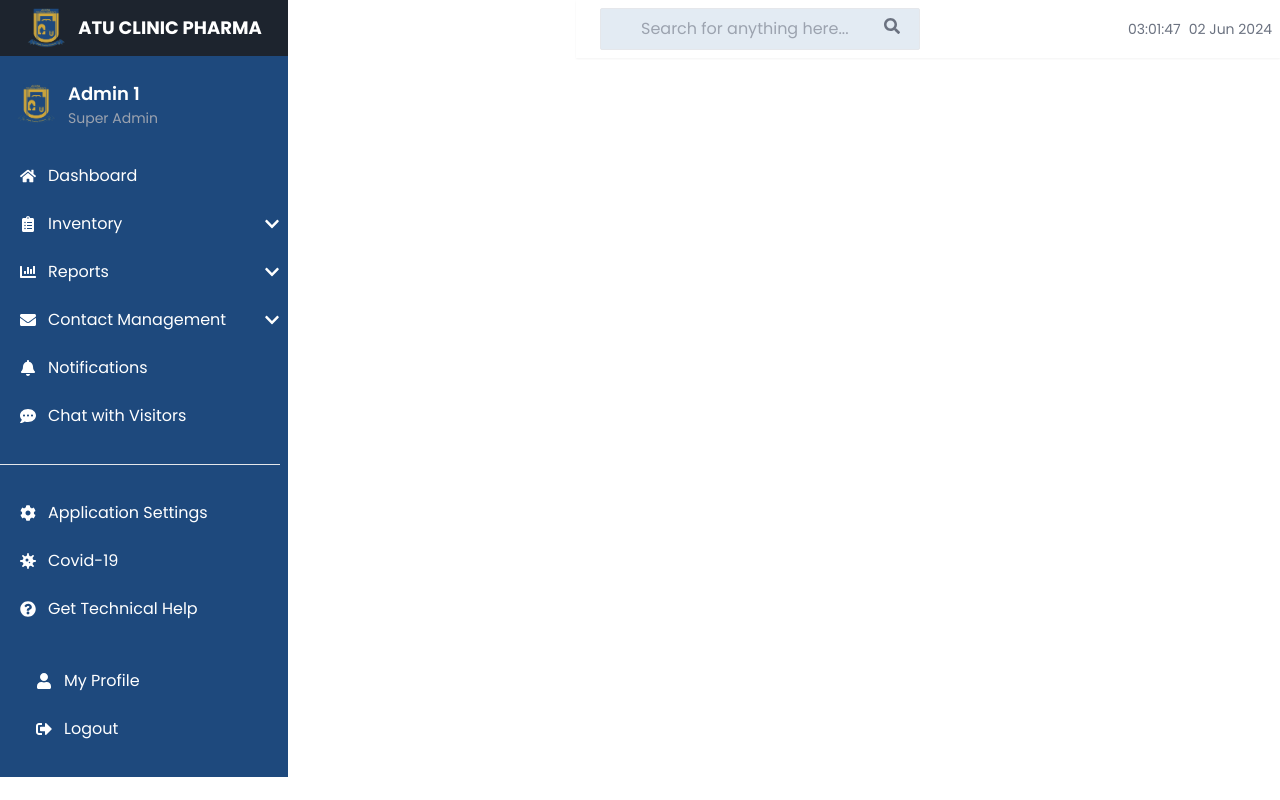
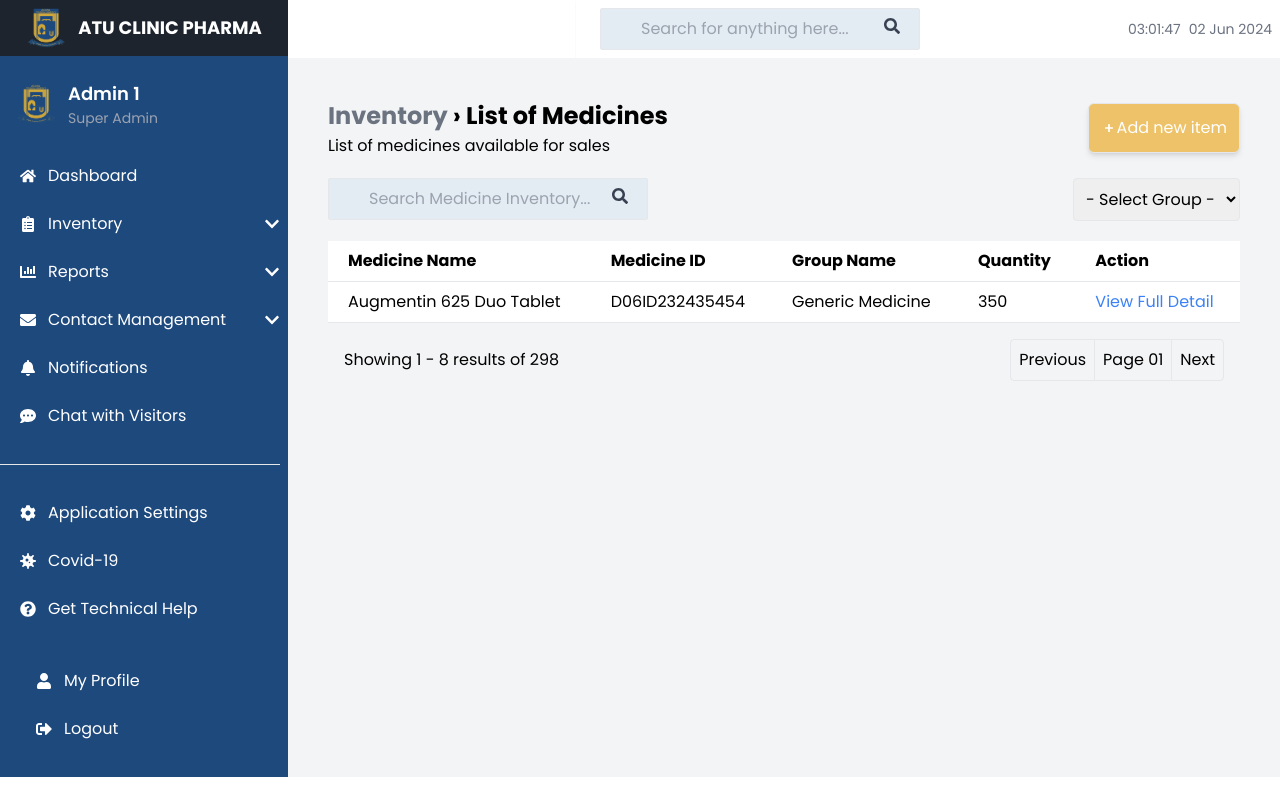
Before and after one commit to McCarthyCharles233/Final-Year-Project_Stock-Management-System, a React (Create React App) app in the folder pharmacy-management-system/: page /admin/MedicineList in a window 1280 px wide. Built offline with nearby package versions, Linux system fonts and the light colour scheme.

Commit message:
added the medicinelist page

```diff
--- a/pharmacy-management-system/src/App.js
+++ b/pharmacy-management-system/src/App.js
@@ -3,6 +3,8 @@ import { BrowserRouter as Router, Route, Routes } from 'react-router-dom';
 import Login from './Components/Login';
 import MainLayout from './Mainlayout';
 import Dashboard from './Components/Dashboard';
+import Inventory from './Components/Inventory';
+import MedicineList from './Components/MedicineList';
 
 function App() {
   return (
@@ -11,6 +13,8 @@ function App() {
         <Route path="/login" element={<Login />} />
         <Route path="/admin/*" element={<MainLayout />}>
           <Route path="dashboard" element={<Dashboard />} />
+          <Route path='Inventory' element={<Inventory />} />
+          <Route path='MedicineList' element={<MedicineList />} />
         </Route>
         <Route path="/" element={<Login />} />
       </Routes>
--- a/pharmacy-management-system/src/Components/Dashboard.js
+++ b/pharmacy-management-system/src/Components/Dashboard.js
@@ -1,5 +1,6 @@
 import React from 'react';
 import { FaFileAlt, FaDollarSign, FaPills, FaExclamationTriangle, FaChevronDown, FaChevronRight } from 'react-icons/fa';
+import { NavLink } from 'react-router-dom';
 
 const Dashboard = () => {
   return (
@@ -14,25 +15,27 @@ const Dashboard = () => {
               <FaFileAlt className="text-4xl text-green-500 mt-4" />
               <h3 className="text-lg font-semibold mt-2">Good</h3>
               <p className=''>Inventory Status</p>
-              <a className=" bg-green-100 text-green-700 w-full text-center mt-2 p-1 border-t-2 border-green-500">View Detailed Report</a>
+              <a className=" bg-green-100 text-green-700 w-full text-center mt-2 p-1 border-t-2 border-green-500">View Detailed Report ››</a>
             </div>
             <div className="bg-white shadow-sm rounded-sm flex flex-col items-center h-max border-2 border-yellow-500">
               <FaDollarSign className="text-4xl text-yellow-500 mt-4" />
               <h3 className="text-lg font-semibold mt-2">GHC. 55,875</h3>
               <p>Revenue: Jan 2024</p>
-              <button className=" bg-yellow-100 text-yellow-700 w-full text-center mt-2 p-1 border-t-2 border-yellow-500">View Detailed Report</button>
+              <button className=" bg-yellow-100 text-yellow-700 w-full text-center mt-2 p-1 border-t-2 border-yellow-500">View Detailed Report ››</button>
             </div>
             <div className="bg-white shadow-sm rounded-sm flex flex-col items-center h-max border-2 border-blue-500">
               <FaPills className="text-4xl text-blue-500 mt-4" />
               <h3 className="text-lg font-semibold mt-2">298</h3>
               <p>Medicines Available</p>
-              <button className=" bg-blue-100 text-blue-700 w-full text-center mt-2 p-1 border-t-2 border-blue-500">Visit Inventory</button>
+              <NavLink className=" bg-blue-100 text-blue-700 w-full text-center mt-2 p-1 border-t-2 border-blue-500" to='/admin/medicinelist'>
+                <button >Visit Inventory ››</button>
+              </NavLink>
             </div>
             <div className="bg-white shadow-sm rounded-sm flex flex-col items-center h-max border-2 border-red-500">
               <FaExclamationTriangle className="text-4xl text-red-500 mt-4" />
               <h3 className="text-lg font-semibold mt-2">01</h3>
               <p>Medicine Shortage</p>
-              <button className=" bg-red-100 text-red-700 w-full text-center mt-2 p-1 border-t-2 border-red-500">Resolve Now</button>
+              <button className=" bg-red-100 text-red-700 w-full text-center mt-2 p-1 border-t-2 border-red-500">Resolve Now ››</button>
             </div>
           </div>
         </div>
@@ -40,7 +43,7 @@ const Dashboard = () => {
             <div className="bg-white shadow-sm rounded-lg flex flex-col border-2">
                 <div className='flex justify-between border-b-2 p-1 px-5'>
                     <h3 className="text-lg font-semibold">Inventory</h3>
-                    <a href='#'>Go to Configuration</a>
+                    <a href='#'>Go to Configuration ››</a>
                 </div>
                 <div className='flex justify-between p-4'>
                     <div className='p-2'>
@@ -85,7 +88,7 @@ const Dashboard = () => {
             <div className="bg-white shadow-sm rounded-lg flex flex-col border-2">
                 <div className='flex justify-between border-b-2 p-1 px-5'>
                     <h3 className="text-lg font-semibold">My Pharmacy</h3>
-                    <a href='#' className="">Go to User Management</a>
+                    <a href='#' className="">Go to User Management ››</a>
                 </div>
                 <div className='flex justify-between p-4'>
                     <div className='p-2'>
@@ -101,7 +104,7 @@ const Dashboard = () => {
             <div className="bg-white shadow-sm rounded-lg flex flex-col border-2">
                 <div className='flex justify-between border-b-2 p-1 px-5'>
                     <h3 className="text-lg font-semibold">Customers</h3>
-                    <a href='#' className="">Go to Customers Page </a>
+                    <a href='#' className="">Go to Customers Page ››</a>
                 </div>
                 <div className='flex justify-between p-4'>
                     <div className='p-2'>
--- a/pharmacy-management-system/src/Components/Header.js
+++ b/pharmacy-management-system/src/Components/Header.js
@@ -25,7 +25,7 @@ const Navbar = () => {
                 type="text"
                 className="border rounded-sm py-2 px-4 pl-10 w-full text-black"
                 placeholder="Search for anything here..."
-              /><FaSearch className="absolute top-2.5 right-5 text-gray-500" />
+              /><FaSearch className="absolute top-2.5 right-5 text-gray-700" />
             </div>
             <div className="flex items-center">
               <span className="text-sm text-gray-500 ml-4">{formattedTime}</span>
--- /dev/null
+++ b/pharmacy-management-system/src/Components/Inventory.js
@@ -0,0 +1,43 @@
+import React from "react";
+import { FaPlus, FaFirstAid, FaExclamationTriangle } from "react-icons/fa";
+import { NavLink } from "react-router-dom";
+
+const Inventory = () => {
+    return(
+        <div className="p-10 bg-gray-100 h-full">
+            <div className="flex justify-between">
+                <div>
+                    <h1 style={{fontSize: 24}} className=" font-bold">Inventory</h1>
+                    <p>List of medicines available for sales</p>
+                </div>
+                <div>
+                    <button style={{backgroundColor: '#EDC268', color: '#FFFFFF'}} className="flex border p-3 rounded-md shadow-md"><FaPlus className="text-white px-1 mt-1" />Add new item</button>
+                </div>
+            </div>
+            <div className="grid grid-cols-1 md:grid-cols-2 lg:grid-cols-4 gap-6 mt-10">
+                <div className="bg-white shadow-sm rounded-sm flex flex-col items-center h-max border-2 border-blue-500">
+                    <FaFirstAid className="text-4xl mt-4 text-blue-500" />
+                    <h3 className="text-lg font-semibold mt-2">298</h3>
+                    <p className=' font-medium'>Medicine Available</p>
+                    <NavLink className=" bg-blue-100  text-sm w-full text-center mt-2 p-1 border-t-2 border-blue-500" to='/admin/medicinelist'>
+                        <a href="#" >View Full List ››</a>
+                    </NavLink>
+                </div>
+                <div className="bg-white shadow-sm rounded-sm flex flex-col items-center h-max border-2 border-green-500">
+                    <FaFirstAid className="text-4xl mt-4 text-green-500" />
+                    <h3 className="text-lg font-semibold mt-2">02</h3>
+                    <p className=" font-medium">Medicine Groups</p>
+                    <a href="#" className=" bg-green-100 text-sm w-full text-center mt-2 p-1 border-t-2 border-green-500">View Detailed Report ››</a>
+                </div>
+                <div className="bg-white shadow-sm rounded-sm flex flex-col items-center h-max border-2 border-red-500">
+                    <FaExclamationTriangle className="text-4xl text-red-500 mt-4" />
+                    <h3 className="text-lg font-semibold mt-2">01</h3>
+                    <p>Medicine Shortage</p>
+                    <a href="#" className=" bg-red-100 text-sm w-full text-center mt-2 p-1 border-t-2 border-red-500">Resolve Now ››</a>
+                </div>
+            </div>
+        </div>
+    );
+};
+
+export default Inventory;
--- /dev/null
+++ b/pharmacy-management-system/src/Components/MedicineList.js
@@ -0,0 +1,68 @@
+import React from 'react';
+import { FaPlus, FaSearch } from 'react-icons/fa';
+
+const MedicineList = () => {
+  return (
+    <div className="flex bg-gray-100 flex-col h-full p-10">
+      <div className="flex justify-between items-center">
+        <div>
+            <h1 style={{fontSize: 24}} className=" font-bold"> <span className='text-gray-500'>Inventory</span><span> › List of Medicines</span> </h1>
+            <p>List of medicines available for sales</p>
+        </div>
+        <button style={{backgroundColor: '#EDC268', color: '#FFFFFF'}} className="flex border p-3 rounded-md shadow-md"><FaPlus className="text-white px-1 mt-1" />
+            Add new item
+        </button>
+      </div>
+      <div className="flex justify-between mt-5">
+        <div className="relative flex-1 max-w-xs">
+          <input style={{backgroundColor: '#E3EBF3'}}
+            type="text"
+            className="border rounded-sm py-2 px-4 pl-10 w-full text-black"
+            placeholder="Search Medicine Inventory..."
+          /><FaSearch className="absolute top-2.5 right-5 text-gray-700" />
+        </div>
+        <select className="p-2 border rounded">
+          <option>- Select Group -</option>
+          <option>Group 1</option>
+          <option>Group 2</option>
+        </select>
+      </div>
+      <div className="overflow-y-auto mt-5">
+        <table className=" w-full pl-5 bg-white">
+          <thead>
+            <tr className='text-left'>
+              <th className="py-2 px-5 border-b">Medicine Name</th>
+              <th className="py-2 px-5 border-b">Medicine ID</th>
+              <th className="py-2 px-5 border-b">Group Name</th>
+              <th className="py-2 px-5 border-b">Quantity</th>
+              <th className="py-2 px-5 border-b">Action</th>
+            </tr>
+          </thead>
+          <tbody>
+            {/* Replace the below rows with your actual data */}
+            <tr>
+              <td className="py-2 px-5 border-b">Augmentin 625 Duo Tablet</td>
+              <td className="py-2 px-5 border-b">D06ID232435454</td>
+              <td className="py-2 px-5 border-b">Generic Medicine</td>
+              <td className="py-2 px-5 border-b">350</td>
+              <td className="py-2 px-5 border-b">
+                <button className="text-blue-500">View Full Detail</button>
+              </td>
+            </tr>
+            {/* Repeat similar <tr> blocks for each medicine */}
+          </tbody>
+        </table>
+      </div>
+      <div className="p-4 flex justify-between items-center">
+        <span>Showing 1 - 8 results of 298</span>
+        <div>
+          <button className="p-2 border rounded-l">Previous</button>
+          <button className="p-2 border-t border-b">Page 01</button>
+          <button className="p-2 border rounded-r">Next</button>
+        </div>
+      </div>
+    </div>
+  );
+};
+
+export default MedicineList;
--- a/pharmacy-management-system/src/Components/Sidebar.js
+++ b/pharmacy-management-system/src/Components/Sidebar.js
@@ -37,13 +37,17 @@ const Sidebar = () => {
               >
                 <div className="flex items-center space-x-3 py-0 p-5">
                   <FaClipboardList />
-                  <span>Inventory</span>
+                  <NavLink to='/admin/inventory'>
+                    <span>Inventory</span>
+                  </NavLink>
                 </div>
                 {inventoryOpen ? <FaChevronUp/> : <FaChevronDown />}
               </div>
               {inventoryOpen && (
                 <div style={{backgroundColor: '#1D242E'}} className="flex flex-col space-y-2 pl-8">
-                  <a href="#" className="py-3 px-5">List of Medicines</a>
+                  <NavLink className="py-3 px-5" to='/admin/medicinelist'>
+                    <span>List of Medicines</span>
+                  </NavLink>
                   <a href="#" className="py-3 px-5">Medicine Groups</a>
                 </div>
               )}
```
